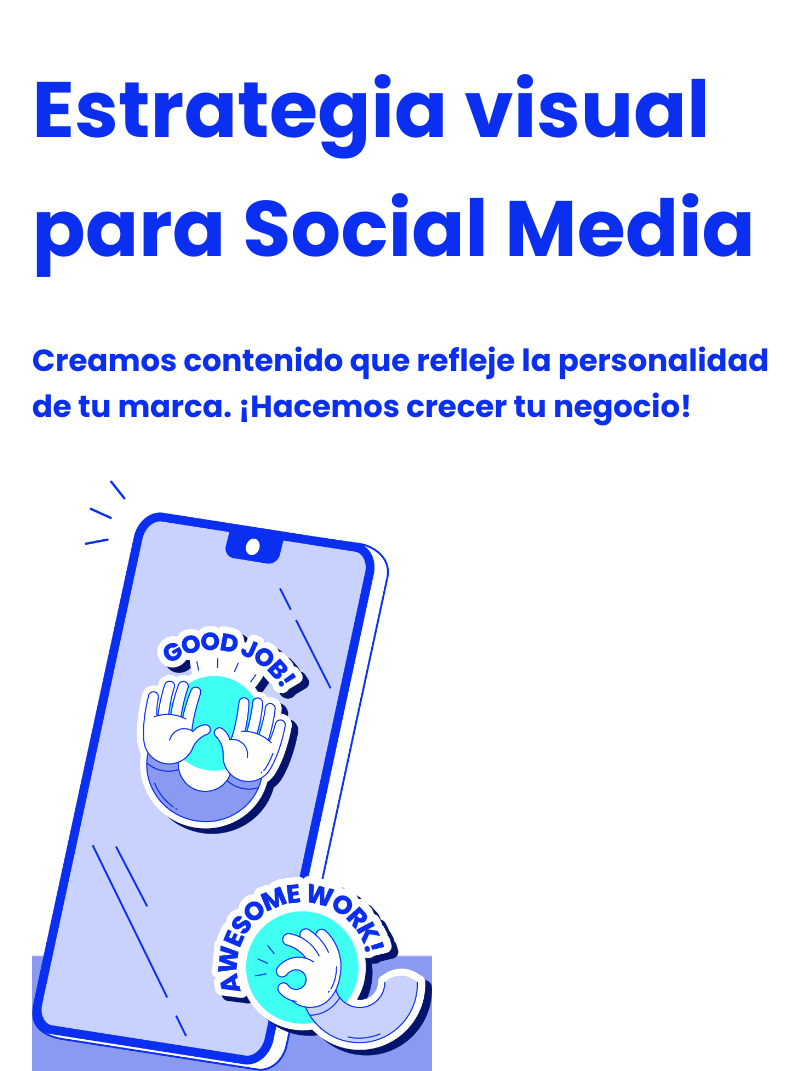
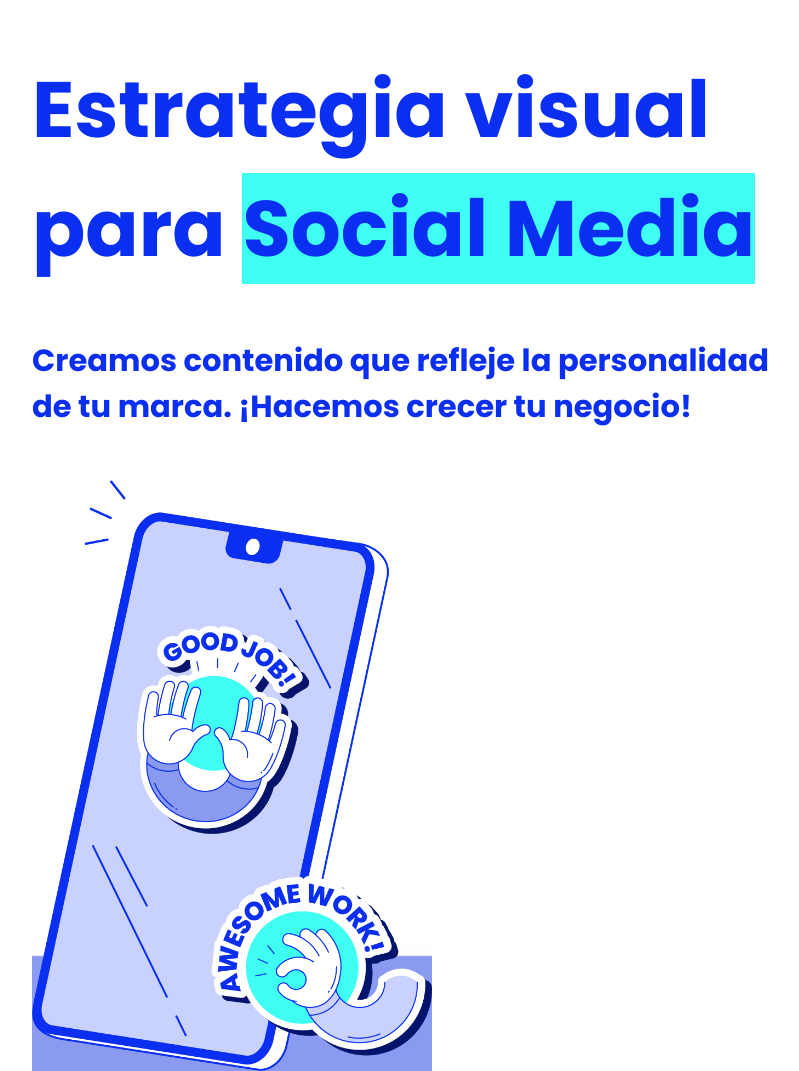
Before and after one commit to Aromd/desafios-bootcamp-java, a plain HTML site: page index.html in a window 1280 px wide. Shown: the top 1071 px of the page, without its empty margins (68-867 px from the left). Drawn offline with Linux system fonts and the light colour scheme.

Commit message:
change background variable

```diff
--- a/styles.css
+++ b/styles.css
@@ -21,7 +21,7 @@
 }
 
 .main__title span {
-  background-color: var(--text-bkg-color);
+  background-color: var(--text-background-color);
 }
 
 .main__subtitle {
```
